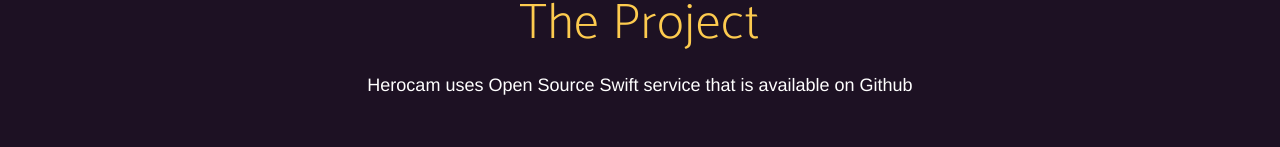
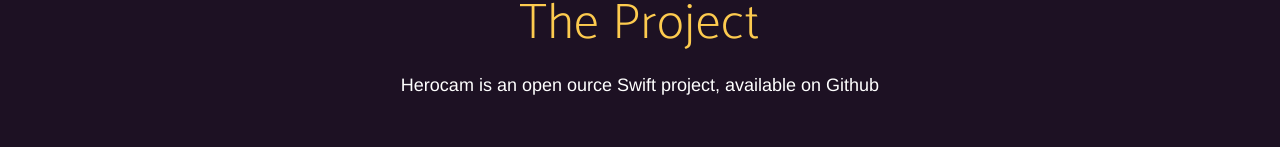
Before and after one commit to herocamapp/herocamapp.github.io, a website: page index.html in a window 1280 px wide. Shown: the part 4912-5059 px from the top of the page. Drawn offline with nearby package versions, Linux system fonts and the light colour scheme; a web font is replaced by a local one.

Commit message:
Add files via upload

```diff
--- a/index.html
+++ b/index.html
@@ -383,7 +383,7 @@
                                     <h2 style="color: #fdcb4f;">The Project</h2>
                                     <p></p>
 
-                                    <p>Herocam uses Open Source Swift service that is available on Github</p>
+                                    <p>Herocam is an open ource Swift project, available on Github</p>
                                     <p></p>
 
 
```
